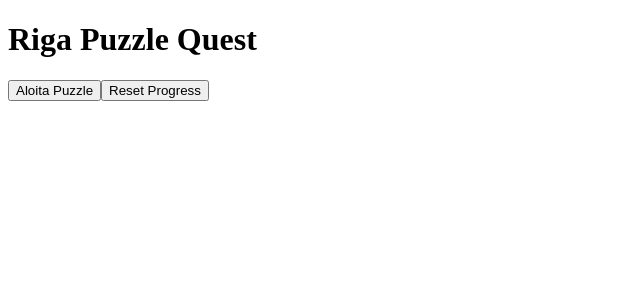
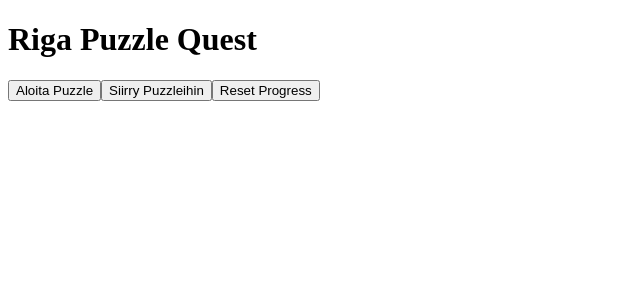
Before and after one commit to grande-fi/riga-puzzle-quest, a Next.js app: page / in a window 1280 px wide. Shown: the top 300 px of the page, without its empty margins (0-640 px from the left). Built offline with nearby package versions, Linux system fonts and the light colour scheme.

Commit message:
Update page.js
added link to puzzles page

```diff
--- a/app/page.js
+++ b/app/page.js
@@ -23,7 +23,7 @@ export default function Home() {
     setReady(true);
   }, []);
 
-  const startPuzzle = () => {
+  const goToPuzzle = () => {
     if (nextPuzzle <= 14) {
       router.push(`/puzzles/${nextPuzzle}`);
     } else {
@@ -46,10 +46,17 @@ export default function Home() {
       <h1 className="text-3xl font-bold mb-8">Riga Puzzle Quest</h1>
 
       <div className="flex flex-col gap-4">
-        <Button onClick={startPuzzle}>
+        {/* Dynamic Puzzle Button */}
+        <Button onClick={goToPuzzle}>
           Aloita Puzzle
         </Button>
 
+        {/* NEW: Explicit button to go to puzzles page */}
+        <Button onClick={() => router.push(`/puzzles/${nextPuzzle}`)} className="bg-blue-600 hover:bg-blue-700">
+          Siirry Puzzleihin
+        </Button>
+
+        {/* Reset Progress */}
         <Button onClick={resetProgress} className="bg-red-600 hover:bg-red-700">
           Reset Progress
         </Button>
```
